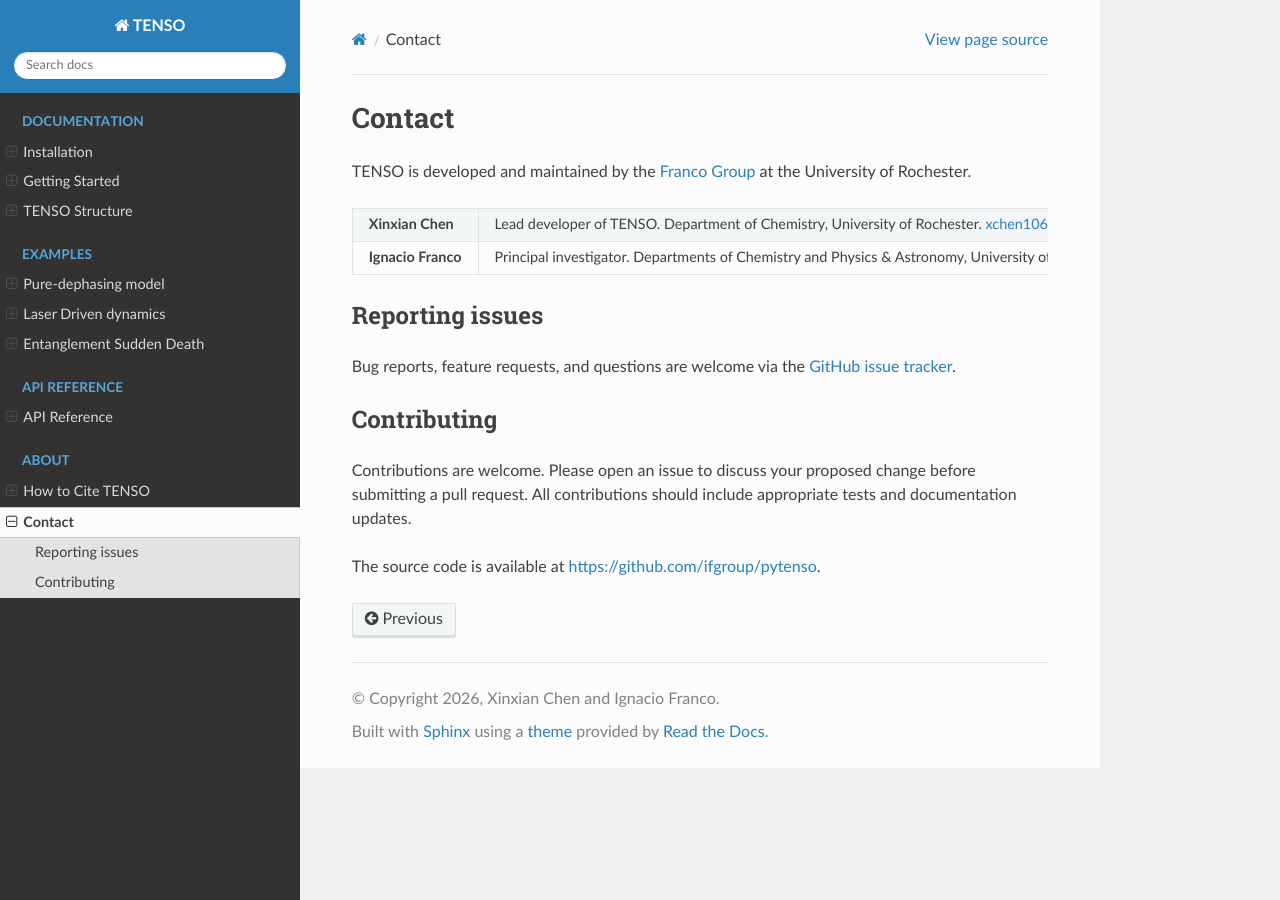
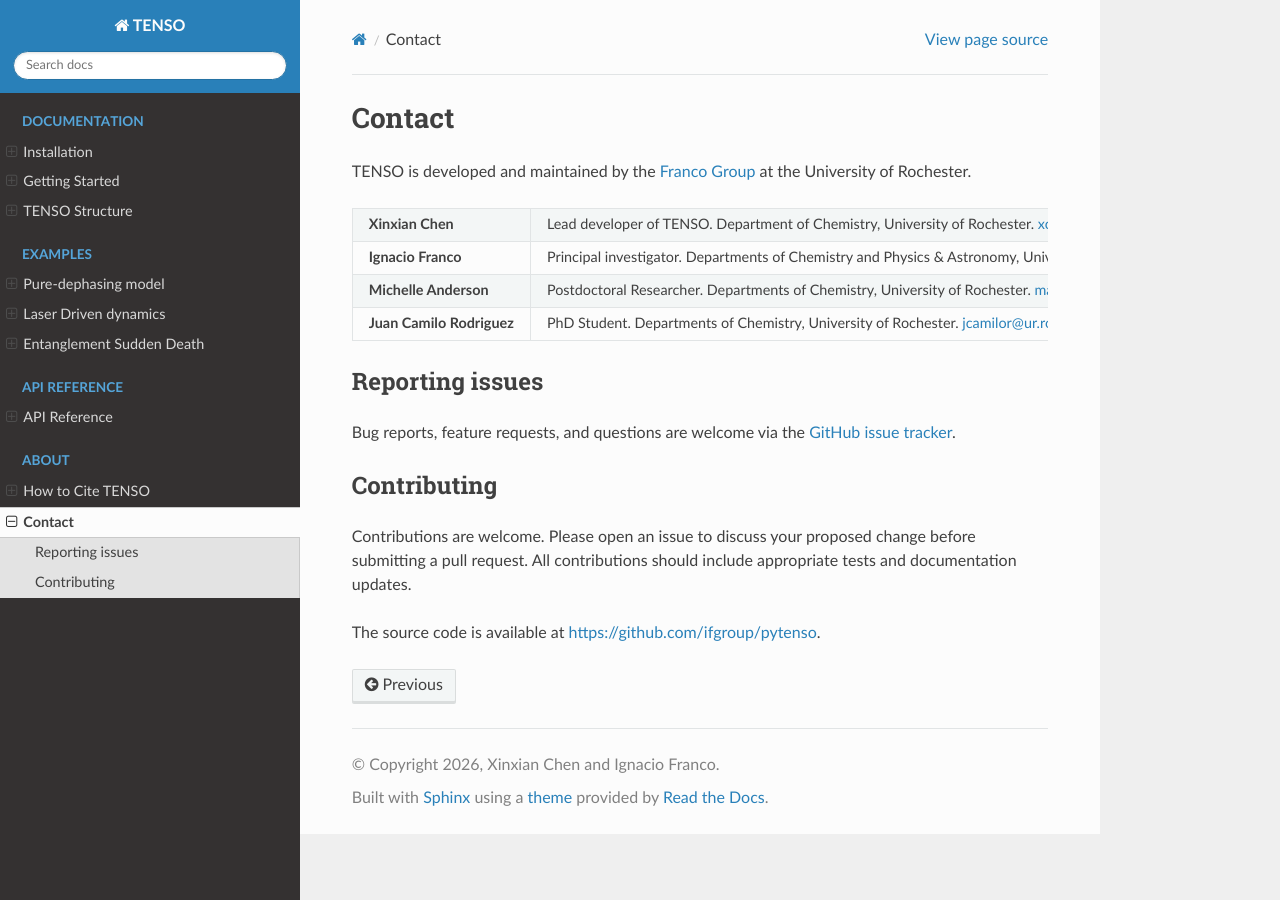
Before and after one commit to ifgroup/tenso_doc, a Sphinx documentation site: the page built from source/contact.rst, in a window 1280 px wide. Built offline with Sphinx 7.4.7 and the Read the Docs theme 3.1.0, drawn with Linux system fonts in a browser that asks for light colours; pages that are not in the unit, such as notebooks, are missing from menus.

Commit message:
Add contact information for new team members

```diff
--- a/source/contact.rst
+++ b/source/contact.rst
@@ -22,6 +22,19 @@
        University of Rochester.
        `ignacio.franco@rochester.edu <mailto:ignacio.franco@rochester.edu>`_
 
+   * - **Michelle Anderson**
+     - Postdoctoral Researcher.
+       Departments of Chemistry,
+       University of Rochester.
+       `mander71@ur.rochester.edu <mailto:mander71@ur.rochester.edu>`_
+
+   * - **Juan Camilo Rodriguez**
+     - PhD Student.
+       Departments of Chemistry,
+       University of Rochester.
+       `jcamilor@ur.rochester.edu <mailto:jcamilor@ur.rochester.edu>`_
+
+
 Reporting issues
 ----------------
 
```
